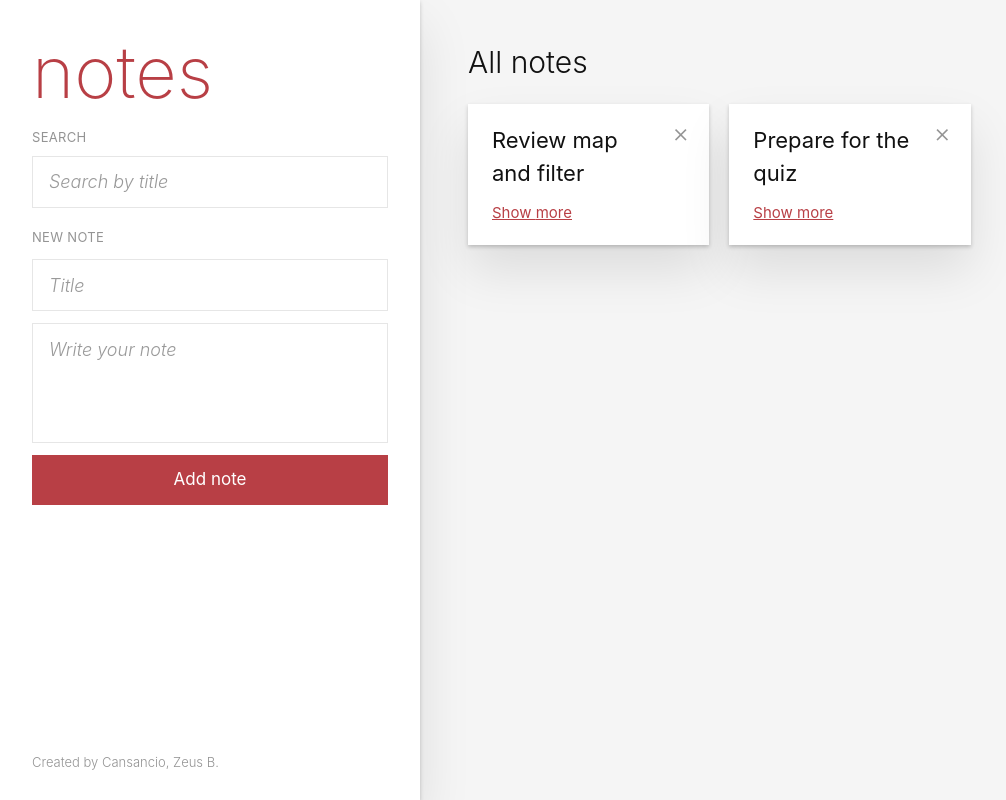
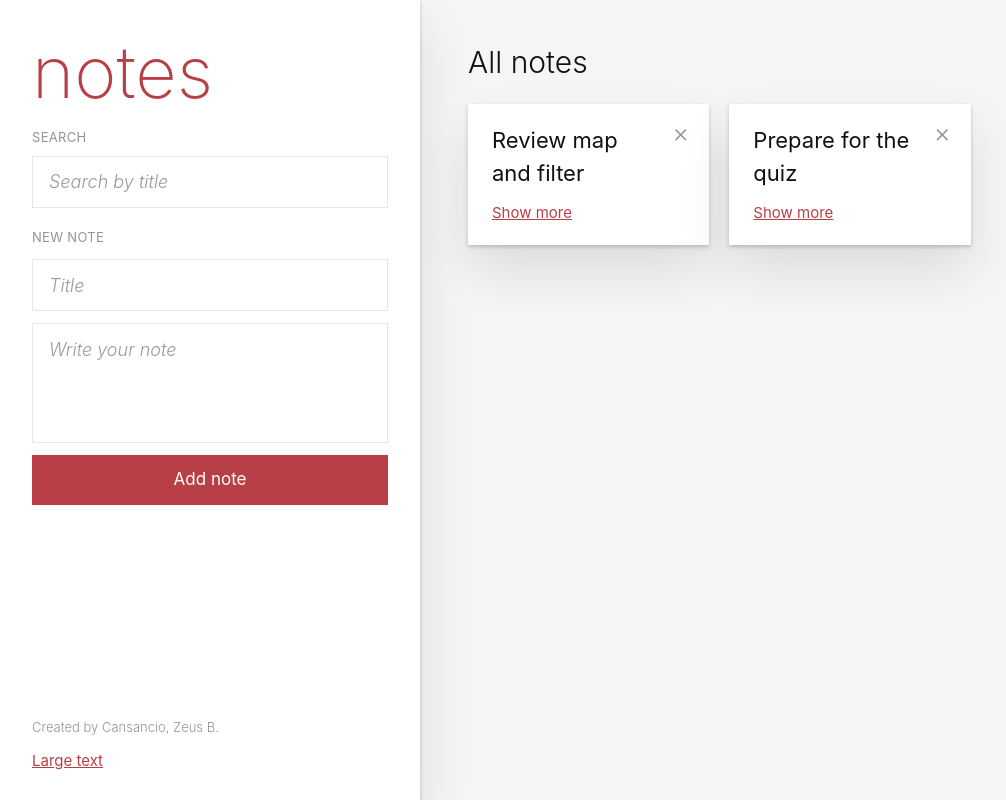
Before and after one commit to ZeusCans/csit340G6-notes, a React (Vite) app: page / in a window 1280 px wide. Shown: the whole page, without its empty margins (0-1006 px from the left). Built offline with nearby package versions, Linux system fonts and the light colour scheme.

Commit message:
feat: add a large text setting with context

```diff
--- a/src/App.jsx
+++ b/src/App.jsx
@@ -1,12 +1,18 @@
+import { useState } from 'react'
 import Notes from './components/Notes.jsx'
 import Info from './components/Info.jsx'
+import { SettingsContext } from './components/SettingsContext.js'
 
 function App() {
+  const [largeText, setLargeText] = useState(false)
+
   return (
-    <div className="bg-[#f5f5f5] font-light text-[#111]">
-      <Notes />
-      <Info name="Cansancio, Zeus B." />
-    </div>
+    <SettingsContext.Provider value={{ largeText, setLargeText }}>
+      <div className="bg-[#f5f5f5] font-light text-[#111]">
+        <Notes />
+        <Info name="Cansancio, Zeus B." />
+      </div>
+    </SettingsContext.Provider>
   )
 }
 
--- a/src/components/Info.jsx
+++ b/src/components/Info.jsx
@@ -1,7 +1,19 @@
+import { useContext } from 'react'
+import { SettingsContext } from './SettingsContext.js'
+
 function Info({ name }) {
+  const { largeText, setLargeText } = useContext(SettingsContext)
+
   return (
     <footer className="fixed bottom-7 left-8 z-10 text-[13px] text-[#949494]">
       <p>Created by {name}</p>
+      <button
+        type="button"
+        onClick={() => setLargeText((previousLargeText) => !previousLargeText)}
+        className="mt-3 cursor-pointer text-[15px] font-normal text-[#b83f45] underline"
+      >
+        {largeText ? 'Normal text' : 'Large text'}
+      </button>
     </footer>
   )
 }
--- a/src/components/NoteCard.jsx
+++ b/src/components/NoteCard.jsx
@@ -1,15 +1,21 @@
-import { useState } from 'react'
+import { useContext, useState } from 'react'
+import { SettingsContext } from './SettingsContext.js'
 
 function NoteCard({ title, body }) {
   const [isExpanded, setIsExpanded] = useState(false)
+  const { largeText } = useContext(SettingsContext)
+  const titleClassName = largeText
+    ? 'pr-8 text-[32px] font-normal break-words'
+    : 'pr-8 text-[22px] font-normal break-words'
+  const bodyClassName = largeText
+    ? 'mt-3 text-[26px] break-words whitespace-pre-wrap text-[#4d4d4d]'
+    : 'mt-3 text-[17px] break-words whitespace-pre-wrap text-[#4d4d4d]'
 
   return (
     <div>
-      <h3 className="pr-8 text-[22px] font-normal break-words">{title}</h3>
+      <h3 className={titleClassName}>{title}</h3>
       {isExpanded && (
-        <p className="mt-3 text-[17px] break-words whitespace-pre-wrap text-[#4d4d4d]">
-          {body}
-        </p>
+        <p className={bodyClassName}>{body}</p>
       )}
       <button
         type="button"
--- /dev/null
+++ b/src/components/SettingsContext.js
@@ -0,0 +1,3 @@
+import { createContext } from 'react'
+
+export const SettingsContext = createContext(null)
```
